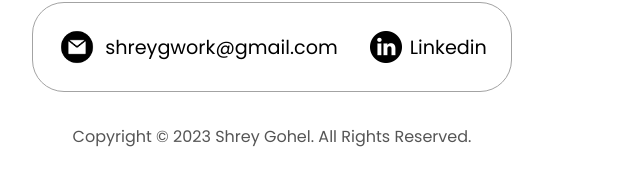
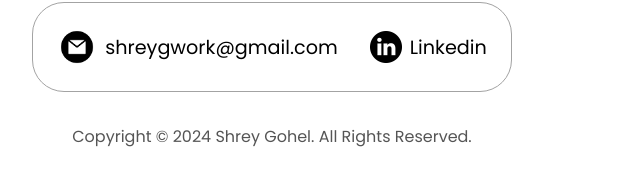
Before and after one commit to shreygohel/Portfolio, a plain HTML site: page Portfolio/index.html in a window 1280 px wide. Shown: the part 2859-3045 px from the top of the page, 368-1008 px from the left. Drawn offline with Linux system fonts and the light colour scheme.

Commit message:
index.html

```diff
--- a/Portfolio/index.html
+++ b/Portfolio/index.html
@@ -194,7 +194,7 @@
     </div>
   </section>
   <footer>
-    <p>Copyright &#169; 2023 Shrey Gohel. All Rights Reserved.</p>
+    <p>Copyright &#169; 2024 Shrey Gohel. All Rights Reserved.</p>
   </footer>
   <script src="script.js"></script>
 </body>
```
